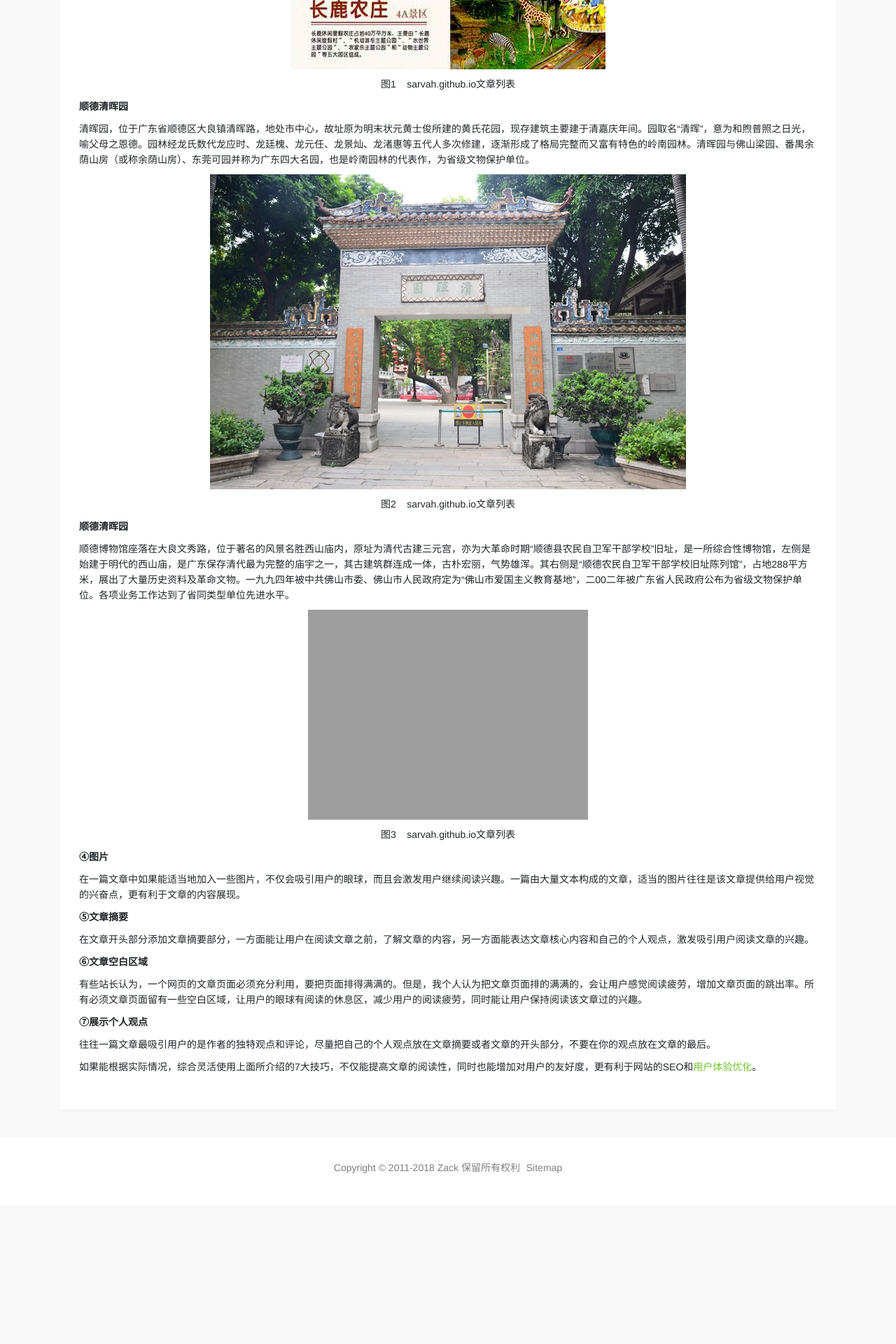
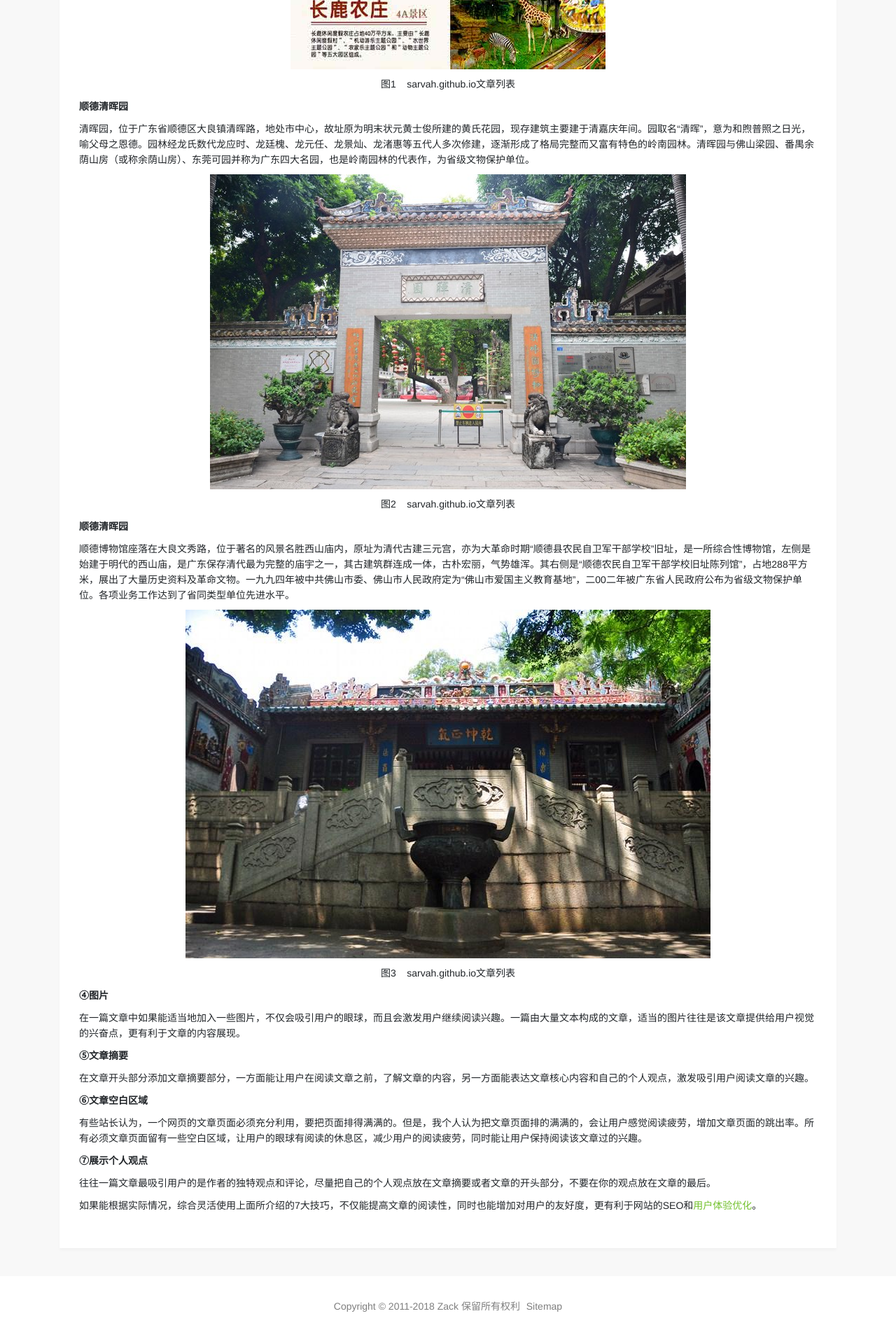
Before and after one commit to sarvah/sarvah.github.io, a Jekyll site: the page built from ueo/_posts/2011-09-06-web-read-skill.html, in a window 1280 px wide. Shown: the part 856-2776 px from the top of the page at 70% size. Built offline with Jekyll 4.4.1, drawn with Linux system fonts in a browser that asks for light colours; before the commit the page ends 2578 px from its top, so only the background shows below that.

Commit message:
Update 2011-09-06-web-read-skill.html

```diff
--- a/ueo/_posts/2011-09-06-web-read-skill.html
+++ b/ueo/_posts/2011-09-06-web-read-skill.html
@@ -22,7 +22,7 @@
 <p align="center">图2&nbsp;&nbsp;&nbsp; sarvah.github.io文章列表</p>
 <p><b>顺德清晖园</b></p>
 <p>顺德博物馆座落在大良文秀路，位于著名的风景名胜西山庙内，原址为清代古建三元宫，亦为大革命时期“顺德县农民自卫军干部学校”旧址，是一所综合性博物馆，左侧是始建于明代的西山庙，是广东保存清代最为完整的庙宇之一，其古建筑群连成一体，古朴宏丽，气势雄浑。其右侧是“顺德农民自卫军干部学校旧址陈列馆”，占地288平方米，展出了大量历史资料及革命文物。一九九四年被中共佛山市委、佛山市人民政府定为“佛山市爱国主义教育基地”，二00二年被广东省人民政府公布为省级文物保护单位。各项业务工作达到了省同类型单位先进水平。</p>
-<p align="center"><img class="img-fluid" alt="sarvah.github.io文章列表" src="{{ site.url }}/images/ueo/web-read-skill-3.jpeg"></p>
+<p align="center"><img class="img-fluid" alt="sarvah.github.io文章列表" src="{{ site.url }}/images/ueo/web-read-skill-3.jpg"></p>
 <p align="center">图3&nbsp;&nbsp;&nbsp; sarvah.github.io文章列表</p>
 <p><b>④图片</b></p>
 <p>在一篇文章中如果能适当地加入一些图片，不仅会吸引用户的眼球，而且会激发用户继续阅读兴趣。一篇由大量文本构成的文章，适当的图片往往是该文章提供给用户视觉的兴奋点，更有利于文章的内容展现。</p>
```
